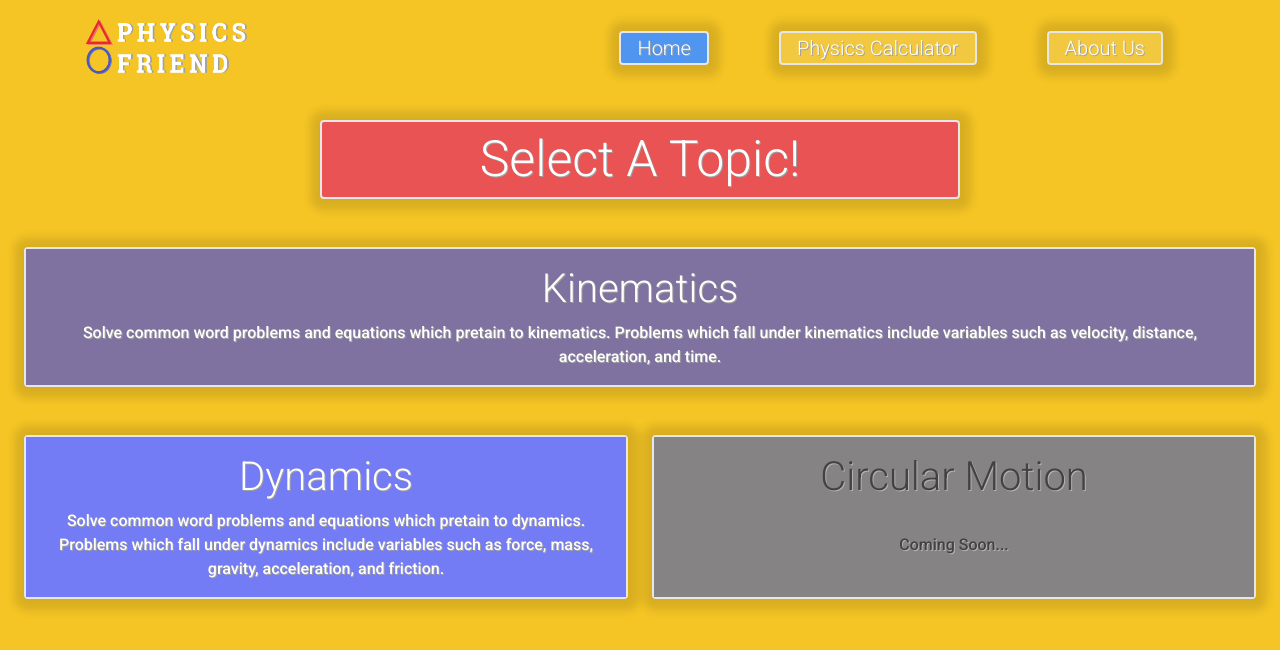
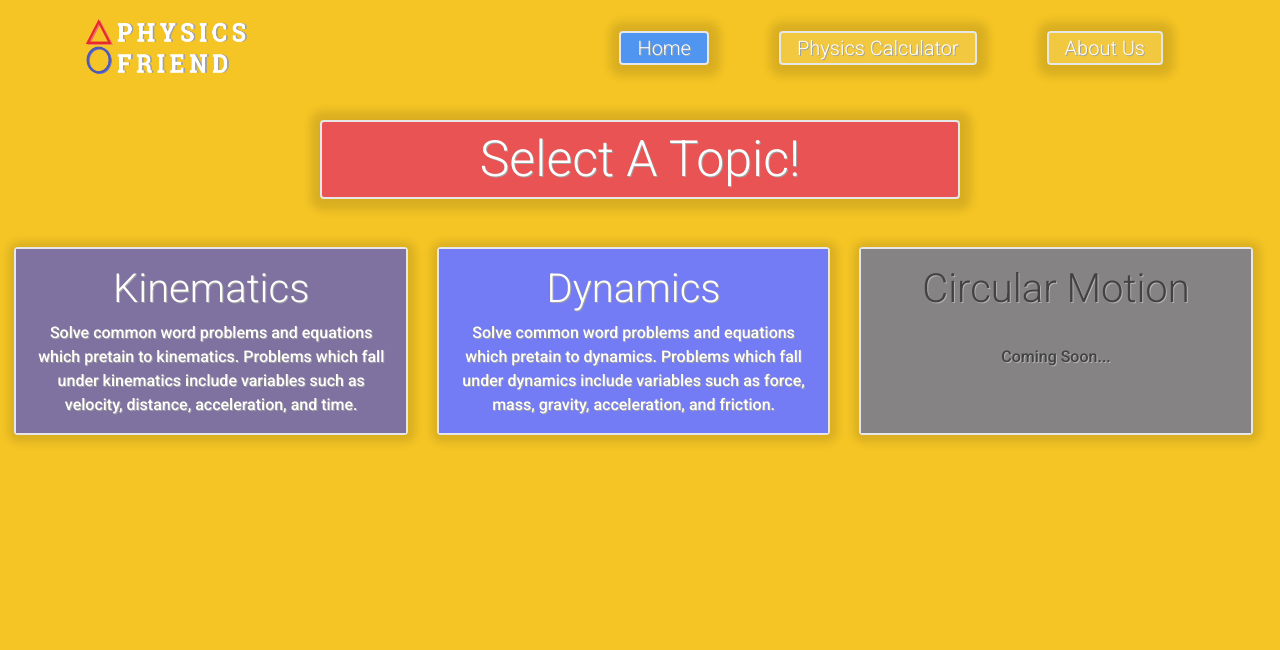
Before and after one commit to Sparsh101AI/Physics-Friend-Application, a React (Create React App) app: page /Calculator in a window 1280 px wide. Shown: the top 650 px of the page. Built offline with nearby package versions, Linux system fonts and the light colour scheme.

Commit message:
Formatted the Cards

```diff
--- a/src/Calculator/Calculator.css
+++ b/src/Calculator/Calculator.css
@@ -20,8 +20,8 @@
 .cardg {
   text-shadow: 1px 1px #a1a1a1;
   border: 2px solid #e7e7e7 !important;
-  box-shadow: 1px 1px 10px 10px rgba(0, 0, 0, 0.123);
-  margin: 1.5rem;
+  box-shadow: 1px 1px 10px 6px rgba(0, 0, 0, 0.123);
+  margin: 1.5rem 0.9rem;
   border-radius: 4px !important;
   cursor: pointer;
   transition: ease-in 0.3s;
@@ -52,6 +52,7 @@
   bottom: 1rem;
 }
 
-.linkcolor{
+.linkcolor {
   text-decoration: none;
+  width: 33%;
 }
--- a/src/Calculator/Calculator.js
+++ b/src/Calculator/Calculator.js
@@ -17,8 +17,7 @@ function Calculator() {
 
       <CardGroup>
         <Link className="linkcolor" to="/Kinematics">
-
-        <Card className="cardg" >
+          <Card className="cardg">
             <Card.Body id="kinematics">
               <Card.Title className="calcTitle" id="kinematics">
                 Kinematics
@@ -26,14 +25,13 @@ function Calculator() {
 
               <Card.Text className="calcText" id="kinematics">
                 Solve common word problems and equations which pretain to
-              kinematics. Problems which fall under kinematics include variables
-              such as velocity, distance, acceleration, and time.
+                kinematics. Problems which fall under kinematics include
+                variables such as velocity, distance, acceleration, and time.
               </Card.Text>
             </Card.Body>
           </Card>
-
-
         </Link>
+        <Link className="linkcolor">
           <Card className="cardg">
             <Card.Body id="dynamics">
               <Card.Title className="calcTitle" id="dynamics">
@@ -46,6 +44,8 @@ function Calculator() {
               </Card.Text>
             </Card.Body>
           </Card>
+        </Link>
+        <Link className="linkcolor">
           <Card className="cardg">
             <Card.Body id="cM">
               <Card.Title className="calcTitle" id="cM">
@@ -54,9 +54,13 @@ function Calculator() {
               <Card.Text className="calcText" id="cM">
                 <br />
                 Coming Soon...
+                <br />
+                <br />
+                <br />
               </Card.Text>
             </Card.Body>
           </Card>
+        </Link>
       </CardGroup>
 
       <br />
```
Lines whose indentation alone changed are shown as unchanged.
